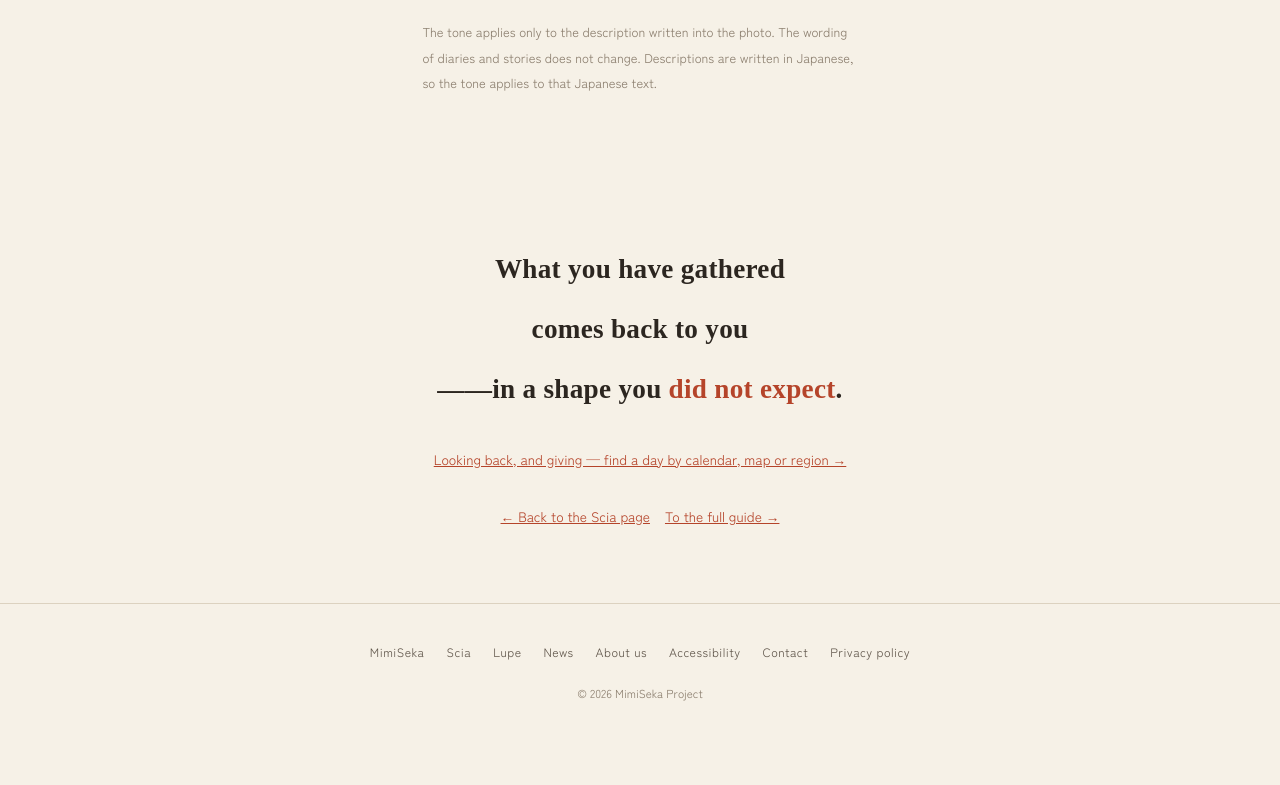
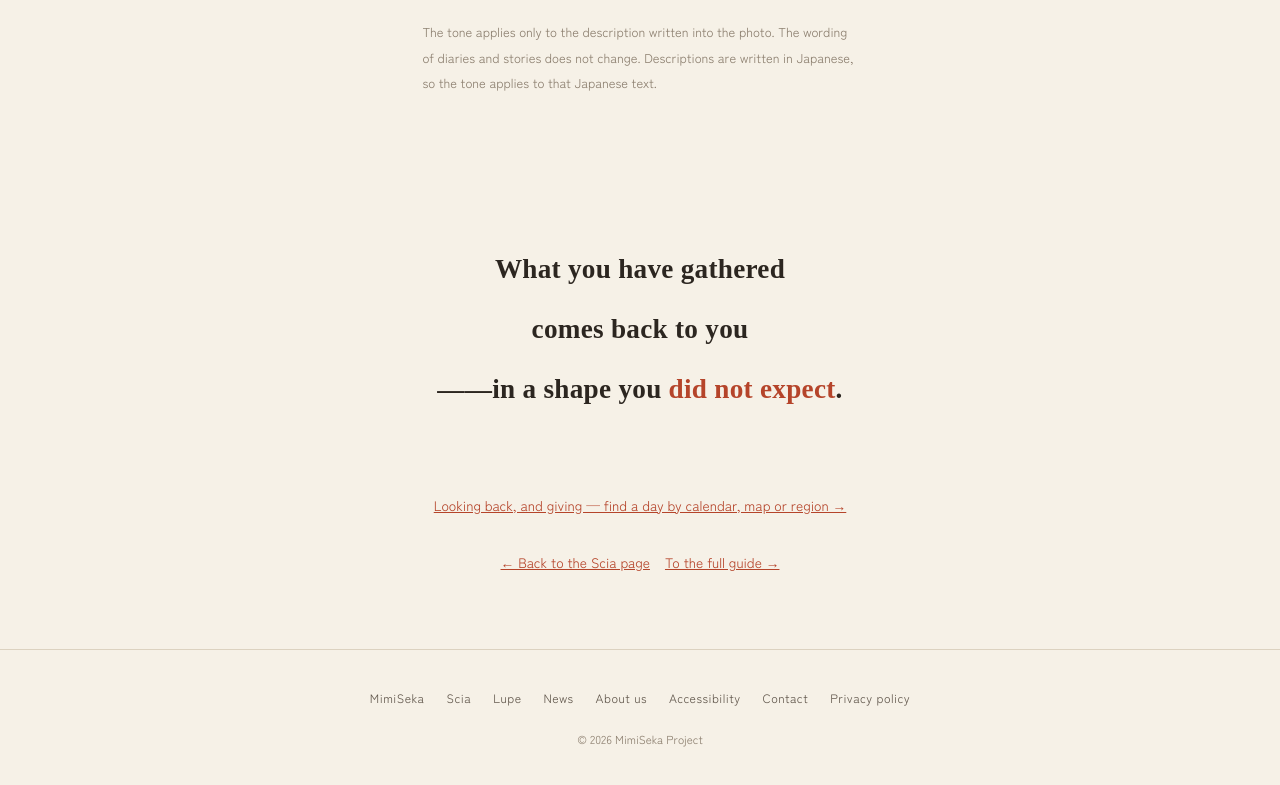
Before and after one commit to akito8639/mimiseka-site, a website: page en/scia/letters.html in a window 1280 px wide. Shown: the part 3648-4433 px from the top of the page. Drawn offline with Linux system fonts and the light colour scheme; a web font is replaced by a local one.

Commit message:
手紙の頁: むすびの一行とリンクのあいだに余韻の余白を足す
Co-Authored-By: Claude Fable 5.1 <noreply@anthropic.com>

```diff
--- a/en/scia/letters.html
+++ b/en/scia/letters.html
@@ -32,7 +32,8 @@
   .note-line { max-width: 34em; margin: 22px auto 0; font-size: 0.8rem; color: var(--ink-3); }
   .notice { max-width: 34em; margin: 26px auto 0; padding: 10px 0 10px 14px; border-left: 2px solid var(--shu); font-size: 0.84rem; color: var(--ink-2); }
   .notice b { color: var(--ink); font-weight: 700; }
-  .more-center { text-align: center; margin-top: 26px; font-size: 0.86rem; }
+  /* むすびの一行のあとに余韻を。リンクはひと呼吸おいてから */
+  .more-center { text-align: center; margin-top: 72px; font-size: 0.86rem; }
   /* 節のはじめの問い。トップの問いと同じ型で、節の中に置く分だけ小さく */
   .ask { text-align: center; max-width: 34em; margin: 0 auto 30px; }
   .ask .q-line { font-size: clamp(1.05rem, 2.6vw, 1.3rem); line-height: 2.1; }
```
Also changed, not shown: scia/letters.html (+2 -1 lines).
